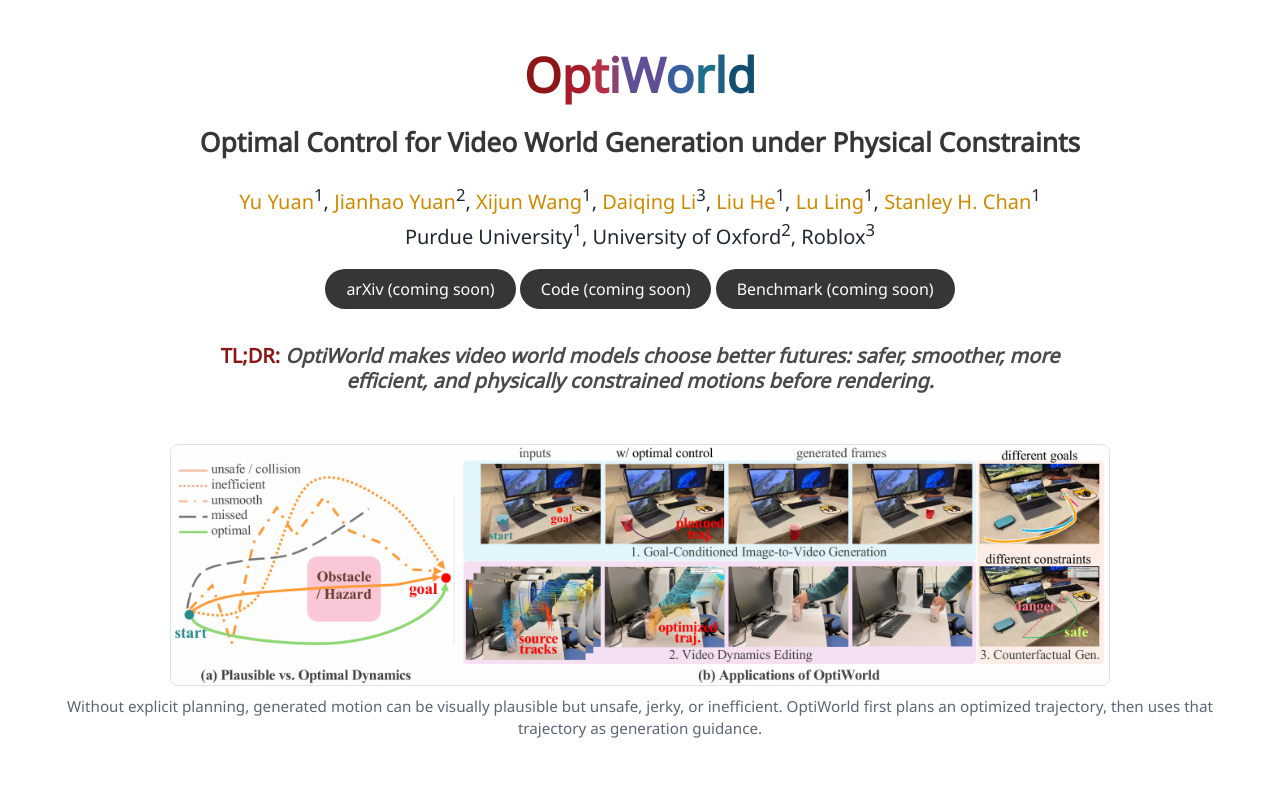
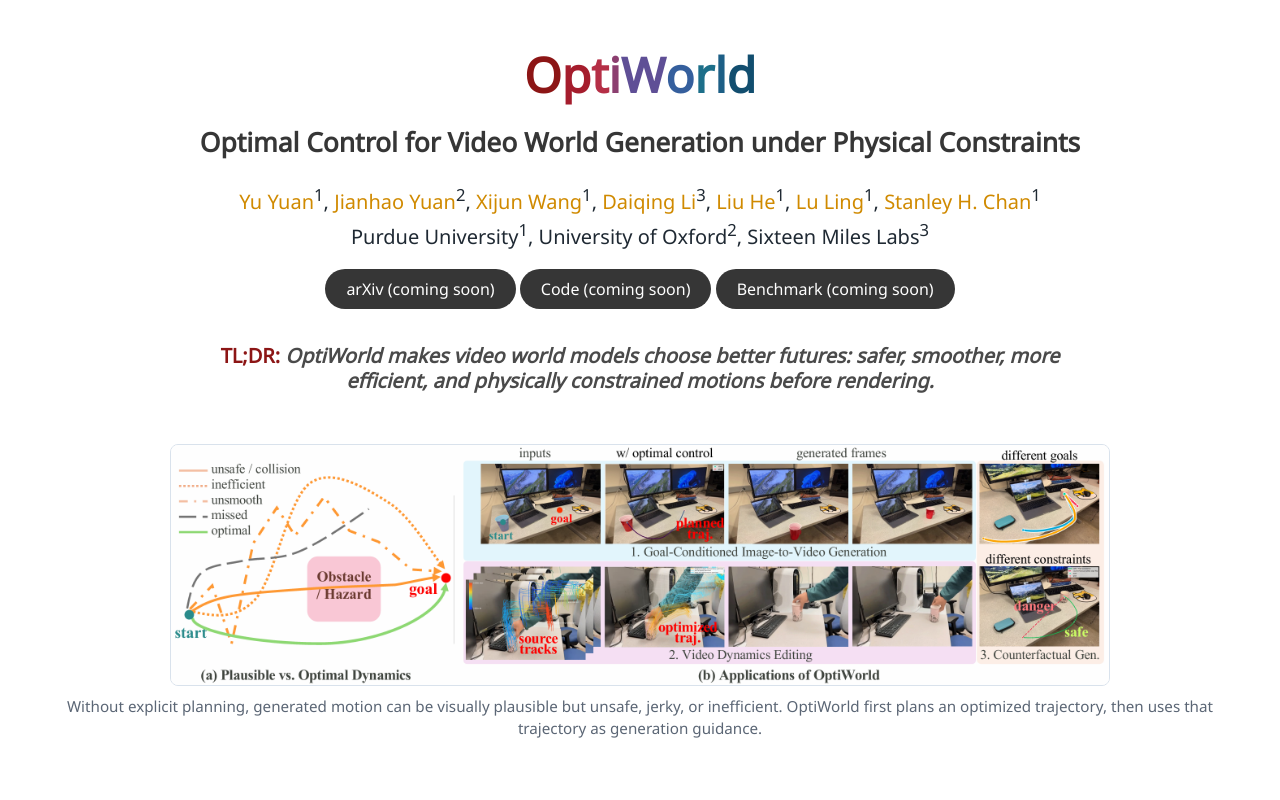
Before and after one commit to yuyuan-space/OptiWorld, a plain HTML site: page index.html in a window 1280 px wide. Shown: the top 800 px of the page. Drawn offline with Linux system fonts and the light colour scheme; a web font is replaced by a local one.

Commit message:
change  daiqing

```diff
--- a/index.html
+++ b/index.html
@@ -354,7 +354,7 @@
             <span class="author-block"><a href="https://engineering.purdue.edu/ChanGroup/stanleychan.html">Stanley H. Chan</a><sup>1</sup></span>
           </div>
           <div class="is-size-5 publication-authors">
-            <span class="author-block">Purdue University<sup>1</sup>, University of Oxford<sup>2</sup>, Roblox<sup>3</sup></span>
+            <span class="author-block">Purdue University<sup>1</sup>, University of Oxford<sup>2</sup>, Sixteen Miles Labs<sup>3</sup></span>
           </div>
 
           <div class="column has-text-centered">
```
